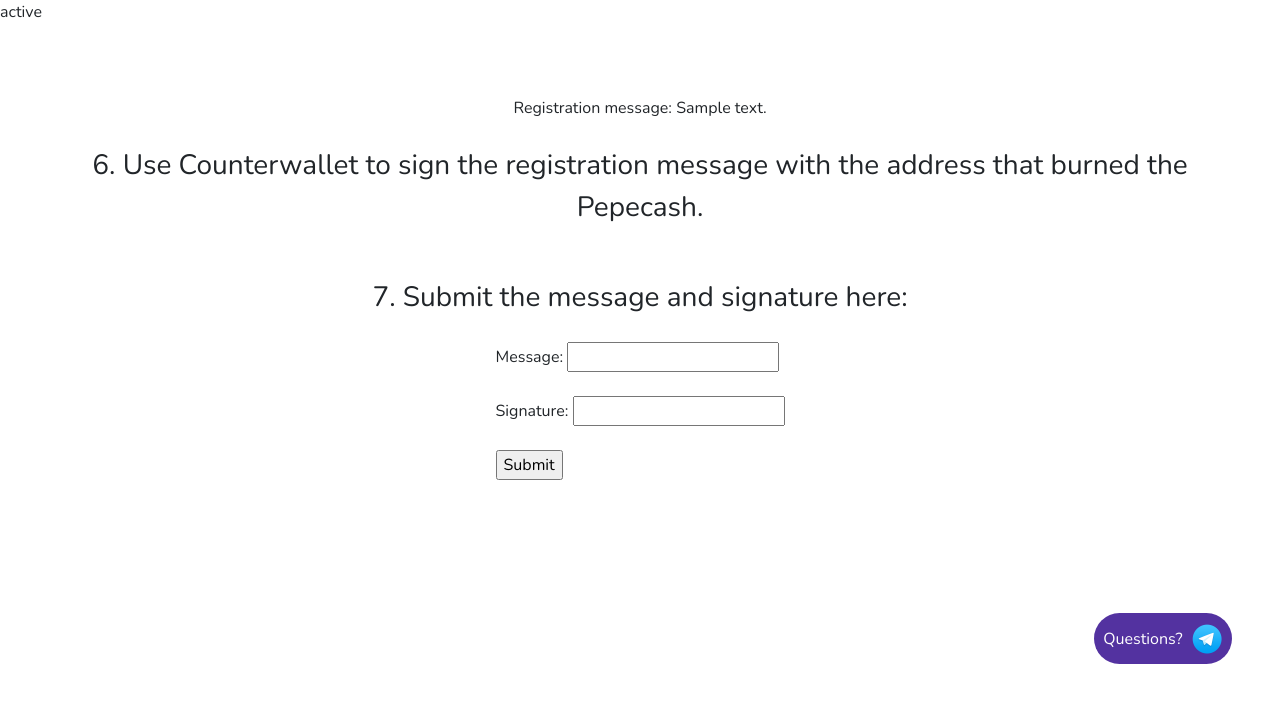
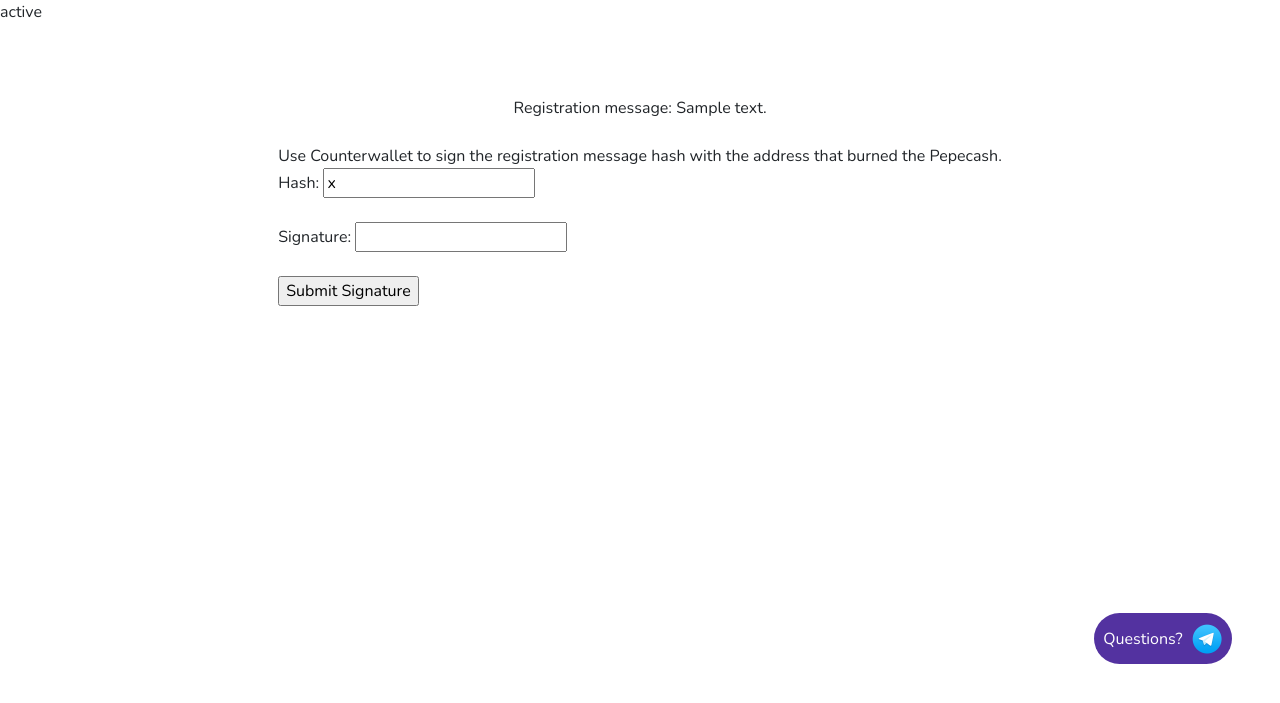
Before and after one commit to livinginformation/PepeVote, a Flask app: template templates/create_submission.html in a window 1280 px wide. Shown: the part 56-759 px from the top of the page. Run offline with Flask 2, Linux system fonts and the light colour scheme; the template is opened without the code that fills it: most values are stand-ins (such as "Sample title", 1, 10 or a date in 2020); parts of the project's set-up code (start-up, migrations or seed data) failed here and were passed over; some libraries are stand-ins or nearby versions.

Commit message:
Beta live

```diff
--- a/app.py
+++ b/app.py
@@ -488,7 +488,7 @@ def vote_list():
     return render_template('vote_list.html')
 
 
-@app.route('/upload', methods=['POST'])
+@app.route('/upload_beta', methods=['POST'])
 def upload_file():
     hash = 0
     if 'image' not in request.files:
@@ -521,39 +521,6 @@ def upload_file():
     return render_template('create_submission.html', hash=hash)
 
 
-@app.route('/upload_beta', methods=['POST'])
-def upload_file_beta():
-    hash = 0
-    if 'image' not in request.files:
-        upload_error='No image uploaded.'
-        return render_template('create_submission_beta.html', upload_error=upload_error)
-
-    file = request.files['image']
-    f = os.path.join(app.config['UPLOAD_FOLDER'], file.filename)
-    file.save(f)
-
-    im = Image.open(file)
-
-    (width, height) = im.size
-    filetype        = im.format
-
-    if (width != 400):
-        upload_error = 'Image needs to be 400 pixels wide'
-        return render_template('create_submission_beta.html', upload_error=upload_error)
-
-    if (height != 560):
-        upload_error = 'Image needs to be 560 pixels tall'
-        return render_template('create_submission_beta.html', upload_error=upload_error)
-
-    if filetype != 'JPEG' and filetype != 'GIF' and filetype != 'PNG':
-        upload_error='File must be a jpeg, png, or gif'
-        return render_template('create_submission_beta.html', upload_error=upload_error)
-
-    hash = sha256_checksum(f)
-    print("File written: " + f)
-    return render_template('create_submission_beta.html', hash=hash)
-
-
 @app.route('/get_votes', methods=['GET'])
 def get_votes():
     print(request.args['address'])
@@ -583,10 +550,10 @@ def get_submissions():
         return render_template('submissions.html', candidates=candidates)
 
 
-@app.route('/create_submission_beta', methods=['GET', 'POST'])
-def create_submission_beta():
+@app.route('/create_submission', methods=['GET', 'POST'])
+def create_submission():
     if request.method == "GET":
-        return render_template('create_submission_beta.html')
+        return render_template('create_submission.html')
 
     address = ''
     asset = ''
@@ -603,12 +570,7 @@ def create_submission_beta():
     m.update(bytes(message, encoding='utf-8'))
     msghash = m.hexdigest()
 
-    return render_template('create_submission_beta.html', message=message, hash=hash, msghash=msghash)
-
-
-@app.route('/create_submission', methods=['GET'])
-def create_submission():
-    return render_template('create_submission.html')
+    return render_template('create_submission.html', message=message, hash=hash, msghash=msghash)
 
 
 @app.route('/create_message', methods=['POST'])
@@ -714,27 +676,6 @@ def vote():
         return render_template('vote.html', candidates=candidates, block_num=block)
 
     else:
-        vote_string = ''
-        if 'vote_string' in request.form:
-            vote_string = request.form['vote_string']
-            vote_string_urlencoded = quote_plus(vote_string)
-        return render_template('submit_vote.html', vote_string=vote_string, vote_string_urlencoded=vote_string_urlencoded)
-
-
-@app.route('/vote_beta', methods=['GET', 'POST'])
-def vote_beta():
-    if request.method == 'GET':
-
-        candidates = cache.get('candidates')
-        block = get_current_block()
-
-        if candidates is None:
-            print("Shouldn't be here")
-            candidates = update_scores()
-
-        return render_template('vote_beta.html', candidates=candidates, block_num=block)
-
-    else:
         vote_string = '{}'
         if 'vote_string' in request.form:
             vote_string = request.form['vote_string']
@@ -742,7 +683,7 @@ def vote_beta():
         m = hashlib.sha256()
         m.update(bytes(vote_string, encoding='utf-8'))
         vote_string_hash = m.hexdigest()
-        return render_template('submit_vote_beta.html', vote_string=vote_string, vote_string_hash=vote_string_hash)
+        return render_template('submit_vote.html', vote_string=vote_string, vote_string_hash=vote_string_hash)
 
 
 @app.route('/create_vote', methods=['GET'])
@@ -770,9 +711,23 @@ def submit_vote():
         if 'signature' in request.form: signature = request.form['signature']
         if 'vote_string' in request.form: vote_string = request.form['vote_string']
 
-        if vote_string == "" or signature == "":
+        if vote_string == "":
+            candidates = cache.get('candidates')
+            block = get_current_block()
+
+            if candidates is None:
+                print("Shouldn't be here")
+                candidates = update_scores()
+
+            return render_template('vote.html', candidates=candidates, block_num=block)
+
+
+        m = hashlib.sha256()
+        m.update(bytes(vote_string, encoding='utf-8'))
+
+        if  signature == "":
             status = 'Signature is missing.'
-            return render_template('submit_vote.html', vote_string=vote_string, status=status)
+            return render_template('submit_vote.html', vote_string=vote_string, vote_string_hash=m.hexdigest(), status=status)
 
         else:
             # TODO: Change 'image hash' to 'hash' for terseness
@@ -785,8 +740,8 @@ def submit_vote():
                 message_object = json.loads(vote_string)
             except:
                 print("errored.")
-                status='message is not properly formatted JSON'
-                return render_template('submit_vote.html', vote_string=vote_string, status=status)
+                status='Message is not properly formatted JSON'
+                return render_template('submit_vote.html', vote_string=vote_string, vote_string_hash=m.hexdigest(), status=status) # Make this a redirect to vote?
 
             try:
                 address   = message_object['address']
@@ -804,19 +759,19 @@ def submit_vote():
                 if not 'block' in message_object:
                     status = 'Block field is missing.'
 
-                return render_template('submit_vote.html', vote_string=vote_string, status=status)
+                return render_template('submit_vote.html', vote_string=vote_string, status=status) # redirect to vote
 
-            data = BitcoinMessage(vote_string)
+            data = BitcoinMessage(m.hexdigest())
             try:
                 verified = VerifyMessage(address, data, signature)
 
             except:
                 status = 'Verification failed - signature is malformed.'
-                return render_template('submit_vote.html', status=status, vote_string=vote_string)
+                return render_template('submit_vote.html', status=status, vote_string=vote_string, vote_string_hash=m.hexdigest())
 
             if not verified:
                 status = 'Verification failed.'
-                return render_template('submit_vote.html', status=status, vote_string=vote_string)
+                return render_template('submit_vote.html', status=status, vote_string=vote_string, vote_string_hash=m.hexdigest())
 
             else:
                 entry = get_existing_vote(address)
@@ -828,7 +783,7 @@ def submit_vote():
                     if block <= old_block:
                         print("Reusing old message")
                         status = 'Error: reused old vote'
-                        return render_template('submit_vote.html', status=status, vote_string=vote_string)
+                        return render_template('submit_vote.html', status=status, vote_string=vote_string, vote_string_hash=m.hexdigest())
 
                 conn = sqlite3.connect('pepevote.db')
                 c = conn.cursor()
@@ -844,114 +799,6 @@ def submit_vote():
                 return render_template('submit_vote.html', vote_string=vote_string, status=status)
 
 
-@app.route('/submit_vote_beta', methods=['GET', 'POST'])
-def submit_vote_beta():
-    if request.method == 'GET':
-        print(request.form)
-        candidates = cache.get('candidates')
-        block = get_current_block()
-
-        if candidates is None:
-            print("Shouldn't be here")
-            candidates = update_scores()
-
-        return render_template('vote_beta.html', candidates=candidates, block_num=block)
-
-    else:
-        signature   = ''
-        vote_string = ''
-
-        if 'signature' in request.form: signature = request.form['signature']
-        if 'vote_string' in request.form: vote_string = request.form['vote_string']
-
-        if vote_string == "":
-            candidates = cache.get('candidates')
-            block = get_current_block()
-
-            if candidates is None:
-                print("Shouldn't be here")
-                candidates = update_scores()
-
-            return render_template('vote_beta.html', candidates=candidates, block_num=block)
-
-
-        m = hashlib.sha256()
-        m.update(bytes(vote_string, encoding='utf-8'))
-
-        if  signature == "":
-            status = 'Signature is missing.'
-            return render_template('submit_vote_beta.html', vote_string=vote_string, vote_string_hash=m.hexdigest(), status=status)
-
-        else:
-            # TODO: Change 'image hash' to 'hash' for terseness
-            # TODO: Change status to error for readability?
-
-            # First, check if all relevant fields have been provided to the signed message.
-            # If you don't do this, things die with malformed input.
-
-            try:
-                message_object = json.loads(vote_string)
-            except:
-                print("errored.")
-                status='Message is not properly formatted JSON'
-                return render_template('submit_vote_beta.html', vote_string=vote_string, vote_string_hash=m.hexdigest(), status=status) # Make this a redirect to vote?
-
-            try:
-                address   = message_object['address']
-                block     = message_object['block']
-                votes     = message_object['votes']
-
-            except:
-
-                if not 'address' in message_object:
-                    status = 'Address field is missing.'
-
-                if not 'votes' in message_object:
-                    status = 'Votes field is missing.'
-
-                if not 'block' in message_object:
-                    status = 'Block field is missing.'
-
-                return render_template('submit_vote_beta.html', vote_string=vote_string, status=status) # redirect to vote
-
-            data = BitcoinMessage(m.hexdigest())
-            try:
-                verified = VerifyMessage(address, data, signature)
-
-            except:
-                status = 'Verification failed - signature is malformed.'
-                return render_template('submit_vote_beta.html', status=status, vote_string=vote_string, vote_string_hash=m.hexdigest())
-
-            if not verified:
-                status = 'Verification failed.'
-                return render_template('submit_vote_beta.html', status=status, vote_string=vote_string, vote_string_hash=m.hexdigest())
-
-            else:
-                entry = get_existing_vote(address)
-
-                if entry is not None:
-                    # Check block height to see if message is reused
-                    (_, old_block, _, _) = entry
-
-                    if block <= old_block:
-                        print("Reusing old message")
-                        status = 'Error: reused old vote'
-                        return render_template('submit_vote_beta.html', status=status, vote_string=vote_string, vote_string_hash=m.hexdigest())
-
-                conn = sqlite3.connect('pepevote.db')
-                c = conn.cursor()
-
-                tuple = (address, block, str(votes), signature)
-                c.execute("INSERT OR REPLACE INTO votes(address, block, votes, signature) VALUES(?, ?, ?, ?)", tuple)
-                conn.commit()
-                conn.close()
-
-                print('Vote submitted successfully')
-
-                status = 'Vote submitted successfully.'
-                return render_template('submit_vote_beta.html', vote_string=vote_string, status=status)
-
-
 @app.route('/submit_message', methods=['POST'])
 def submit_message():
     message   = ''
@@ -965,19 +812,13 @@ def submit_message():
         return render_template('create_submission.html', registration_error=registration_error)
 
     else:
-        # TODO: Change 'image hash' to 'hash' for terseness
-        # TODO: Change status to error for readability?
-
-        # First, check if all relevant fields have been provided to the signed message.
-        # If you don't do this, things die with malformed input.
 
         try:
             message_object = json.loads(message)
         except:
             print("errored.")
-            registration_error='message is not properly formatted JSON'
+            registration_error='Message is not properly formatted JSON'
             return render_template('create_submission.html', registration_error=registration_error)
-
 
         try:
             address = message_object['address']
@@ -1002,15 +843,21 @@ def submit_message():
 
             return render_template('create_submission.html', registration_error=registration_error, hash=hash, message=message)
 
-        data = BitcoinMessage(message)
-        verified = VerifyMessage(address, data, signature)
+        m = hashlib.sha256()
+        m.update(bytes(message, encoding='utf-8'))
+        data = BitcoinMessage(m.hexdigest())
+
+        try:
+            verified = VerifyMessage(address, data, signature)
+        except:
+            verified = False
 
         if not verified:
-            registration_error = 'Verification failed.'
+            registration_error = 'Signature verification failed.'
             return render_template('create_submission.html', registration_error=registration_error,message=message,hash=hash)
 
         else:
-            entry = get_existing_verified_message(hash, asset)
+            entry = get_existing_verified_message(hash,asset)
 
             if entry:
                 registration_error = 'This asset or image has already been submitted this week.'
@@ -1068,136 +915,6 @@ def submit_message():
                 location = os.path.join('static', 'submitted', submission_path[8:])
                 os.rename(submission_path, location)
 
-                insert_into_verified_messages(address, asset, hash, block, signature, image)
-
-                success = 'Verification succeeded, your art has been registered.'
-
-
-    try:
-        return render_template('create_submission.html', success=success,hash=hash,message=message)
-    except:
-        return render_template('create_submission.html')
-# When an image is uploaded, or a registration is submitted, we want to run the script that compares them, and sends them to submitted.
-# submitted will have a file mapping file names and asset names + issuance.
-# submission checker will only transfer if the image also has a matching doc in the verified file
-
-
-@app.route('/submit_message_beta', methods=['POST'])
-def submit_message_beta():
-    message   = ''
-    signature = ''
-
-    if 'message'   in request.form: message   = request.form['message']
-    if 'signature' in request.form: signature = request.form['signature']
-
-    if message == "" or signature == "":
-        registration_error = 'Message/Signature is missing'
-        return render_template('create_submission_beta.html', registration_error=registration_error)
-
-    else:
-
-        try:
-            message_object = json.loads(message)
-        except:
-            print("errored.")
-            registration_error='Message is not properly formatted JSON'
-            return render_template('create_submission_beta.html', registration_error=registration_error)
-
-        try:
-            address = message_object['address']
-            asset   = message_object['asset']
-            hash    = message_object['image_hash']
-            block   = message_object['block']
-
-        except:
-
-            if not 'address' in message_object:
-                registration_error = 'Address field is missing.'
-
-            if not 'asset' in message_object:
-                registration_error = 'Asset field is missing.'
-
-            if not 'image_hash' in message_object:
-                registration_error = 'Hash field is missing.'
-                return render_template('create_submission_beta.html', registration_error=registration_error, message=message)
-
-            if not 'block' in message_object:
-                registration_error = 'Block field is missing.'
-
-            return render_template('create_submission_beta.html', registration_error=registration_error, hash=hash, message=message)
-
-        m = hashlib.sha256()
-        m.update(bytes(message, encoding='utf-8'))
-        data = BitcoinMessage(m.hexdigest())
-
-        try:
-            verified = VerifyMessage(address, data, signature)
-        except:
-            verified = False
-
-        if not verified:
-            registration_error = 'Signature verification failed.'
-            return render_template('create_submission_beta.html', registration_error=registration_error,message=message,hash=hash)
-
-        else:
-            entry = get_existing_verified_message(hash,asset)
-
-            if entry:
-                registration_error = 'This asset or image has already been submitted this week.'
-                return render_template('create_submission_beta.html', registration_error=registration_error,hash=hash,message=message)
-
-            else: # Entry is not a duplicate
-
-                # Check if address actually owns the asset in question
-                if not owns_asset(address, asset):
-                    registration_error = 'The provided address does not have the provided asset.'
-                    return render_template('create_submission_beta.html', registration_error=registration_error, hash=hash, message=message)
-
-                # Check if the burn fee is paid
-                paid = False
-
-                candidates = get_candidates(512000,520000)
-
-                for candidate in candidates:
-                    if hash == candidate:
-                        paid = True
-
-                        # TODO: Check if anyone has ever used this hash before
-
-                if not paid:
-                    registration_error = 'Burn fee has not been paid.'
-                    return render_template('create_submission_beta.html', registration_error=registration_error,message=message,hash=hash)
-
-                # TODO: Check if the asset is a duplicate of an existing one
-
-                # Check if hash matches an uploaded image
-                match = False
-
-                dir = 'uploads'
-                submissions = os.listdir(dir)
-
-                candidates = []
-                for submission in submissions:
-                    if not submission == "temp":
-                        candidates.append(os.path.join(dir, submission))
-
-                for candidate in candidates:
-                    candidate_hash = sha256_checksum(candidate)
-
-                    print(candidate)
-                    print(candidate_hash)
-
-                    if hash == candidate_hash:
-                        match = True
-                        submission_path = candidate
-
-                if not match:
-                    registration_error = 'No uploaded image has the provided hash.'
-                    return render_template('create_submission_beta.html', registration_error=registration_error, hash=hash, message=message)
-
-                location = os.path.join('static', 'submitted', submission_path[8:])
-                os.rename(submission_path, location)
-
                 conn = sqlite3.connect('pepevote.db')
                 c = conn.cursor()
 
@@ -1210,9 +927,9 @@ def submit_message_beta():
 
 
     try:
-        return render_template('create_submission_beta.html', success=success,hash=hash,message=message)
+        return render_template('create_submission.html', success=success,hash=hash,message=message)
     except:
-        return render_template('create_submission_beta.html')
+        return render_template('create_submission.html')
 
 
 def main():
--- a/templates/create_submission.html
+++ b/templates/create_submission.html
@@ -60,7 +60,7 @@
     <div class='alone-text'>3. Upload your art and get its SHA256 hash here</div>
     <br>
     <br>
-        <form class="flex-column align-items-center justify-content-center d-flex" action="/upload" method="post" enctype="multipart/form-data" >
+        <form class="flex-column align-items-center justify-content-center d-flex" action="/upload_beta" method="post" enctype="multipart/form-data" >
             <span class="btn btn-default btn-file">
                 <input id="inp" type="file" name="image">
             </span>
@@ -68,7 +68,7 @@
             <br>
             <input type="submit" value="Upload" class="btn btn-primary">
         </form>
-        <form action="/create_submission">
+        <form action="/create_submission_beta">
             <input class="btn btn-primary" type="submit" value="Restart Submission Process" />
         </form>
 
@@ -80,28 +80,22 @@
 
     {% else %}
     {% if not message and not registration_error %}
-    Your hash is: {{hash}}
-
+        <form action="/create_submission_beta" method="POST">
             <br>
             <br>
-    <div class='alone-text'>4. Send some Pepecash to 1BurnPepexxxxxxxxxxxxxxxxxxxAK33R, with a data memo of your hash. Use Counterwallet </div>
+            Use Counterwallet to send some Pepecash to 1BurnPepexxxxxxxxxxxxxxxxxxxAK33R, with a data memo of your hash.
             <br>
             The amount of Pepecash to send changes from week to week.
             <br>
-    Submission fee for the alpha: 1 Pepecash
+            Current Submission Fee: 1 Pepecash
+            <br>
+            Hash: <input type="text" name="hash" value="{{ hash }}" id="hash" readonly="readonly">
             <br>
             <br>
-    <div class='alone-text'>5. Create a registration message </div>
-    <br>
-    <br>
-    <form action="/create_message" method="POST">
             Registering Address: <input type="text" name="address">
             <br>
             <br>
             Asset name: <input type="text" name="asset">
-    <br>
-    <br>
-    Image hash: <input type="text" name="hash">
             <br>
             <br>
             <input type="submit" value="Generate">
@@ -123,19 +117,17 @@
                     <br>
                     <br>
                 {% endif %}
-    <div class='alone-text'>6. Use Counterwallet to sign the registration message with the address that burned the Pepecash.</div>
+                <form action="/submit_message_beta" method="POST">
+                    <input type="text" style="display:none;" name="message" value="{{ message }}" id="message" readonly="readonly">
+                    Use Counterwallet to sign the registration message hash with the address that burned the Pepecash.
                     <br>
-    <br>
-    <div class='alone-text'>7. Submit the message and signature here:</div>
-    <br>
-    <form action="/submit_message" method="POST">
-    Message: <input type="text" name="message">
+                    Hash: <input type="text" name="msghash" value="{{ msghash }}" id="msghash" readonly="readonly">
                     <br>
                     <br>
                     Signature: <input type="text" name="signature">
                     <br>
                     <br>
-    <input type="submit" value="Submit">
+                    <input type="submit" value="Submit Signature">
                 </form>
             {% else %}
                 <br>
```
Also changed, not shown: templates/create_submission_beta.html (deleted, +0 -143 lines), templates/submit_vote.html (+6 -5 lines), templates/submit_vote_beta.html (deleted, +0 -56 lines). Lines whose indentation alone changed are shown as unchanged.
